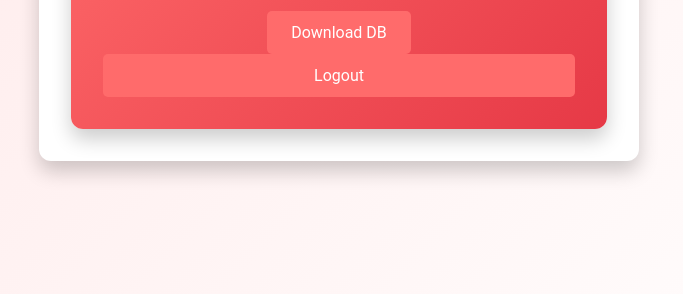
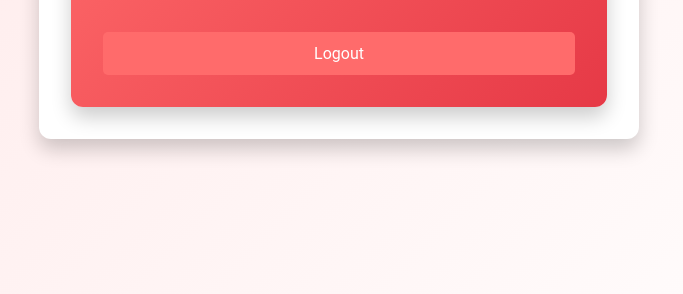
Before and after one commit to Scemworks/compat-calc, a Flask app: page /dashboard in a window 1280 px wide. Shown: the part 424-718 px from the top of the page, without its empty margins (301-984 px from the left). Run offline with Flask 3, Linux system fonts and the light colour scheme; the visitor is signed in with stand-in values (Sample User, id 1); data comes from the database, SQL or seed files in the repository.

Commit message:
Files for Site

```diff
--- a/templates/dashboard.html
+++ b/templates/dashboard.html
@@ -47,8 +47,7 @@
         </div>
 
         <div class="form-actions">
-          <a href="../compatibility.db" download="data.db" class="submit-btn">Download DB</a>
-            <button onclick="window.location.href='/logout'" class="submit-btn">Logout</button>
+          <button onclick="window.location.href='/logout'" class="submit-btn">Logout</button>
         </div>
       </article>
     </main>
```
